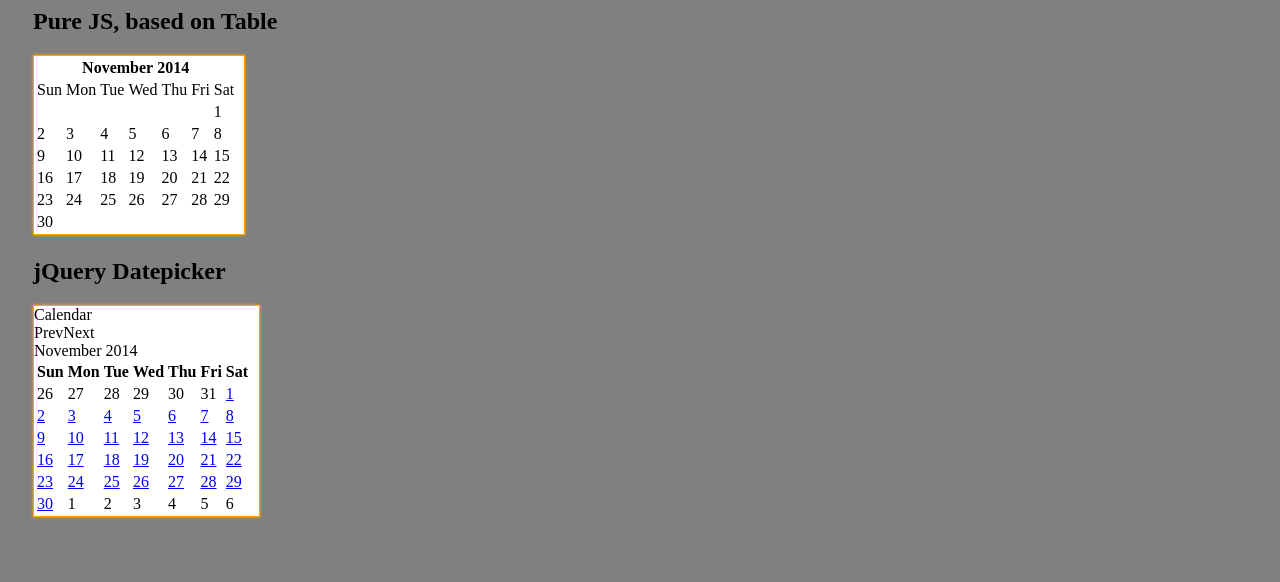
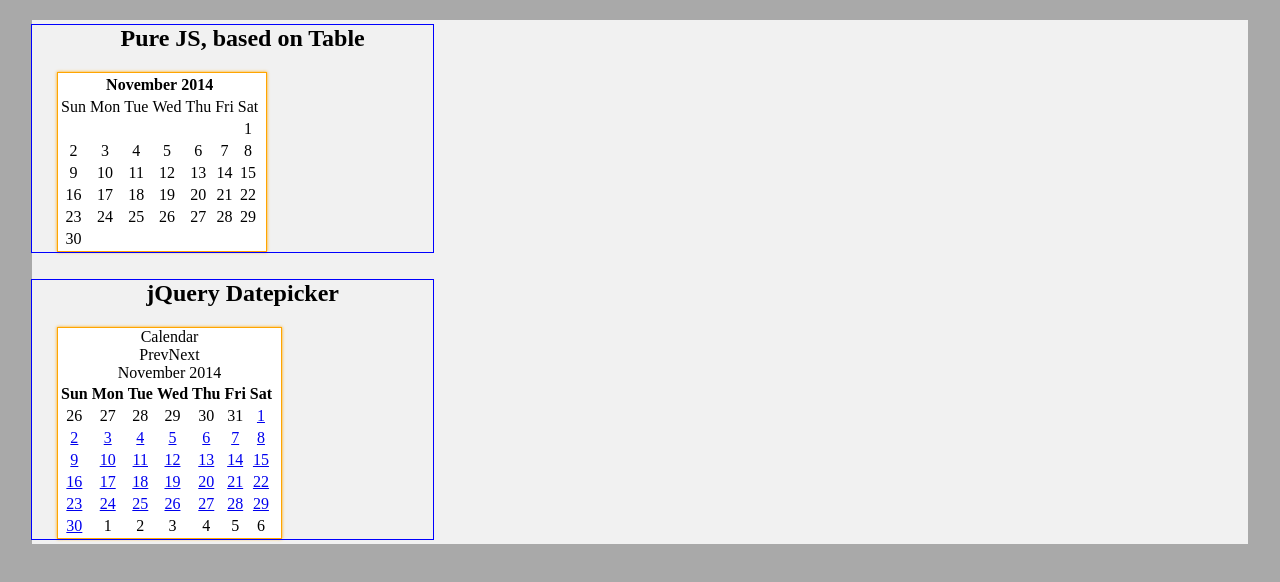
Before and after one commit to stoki-taycev/localWebReporting, a plain HTML site: page lwrUdyrenko.html in a window 1280 px wide. Drawn offline with nearby package versions, Linux system fonts and the light colour scheme.

Commit message:
Played with some of css

```diff
--- a/lwrUdyrenko.css
+++ b/lwrUdyrenko.css
@@ -1,6 +1,32 @@
+* {
+	box-sizing: border-box;
+}
+
+html {
+	background-color: #A9A9A9;
+	text-align: center;
+}
+
 body {
-	background-color: grey;
+	display: inline-block;
+	width: 95%;
+	margin: 20px auto;
+	background-color: #F1F1F1;
 }
+
+h2 {
+	margin: 5px 5px 5px 25px;
+}
+
+
+
+.calWrap {
+	width: 33%;
+	margin: 5px 0;
+	outline: 1px solid blue;
+}
+
+
 
 #calendar {
 	width: 210px;
@@ -17,7 +43,3 @@
 	background-color: white;
 	box-shadow: 0px 0px 3px orange;
 }
-
-h2 {
-	margin: 5px 5px 5px 25px;
-}
--- a/lwrUdyrenko.html
+++ b/lwrUdyrenko.html
@@ -9,11 +9,15 @@
   </head>
 
   <body>
-    <h2>Pure JS, based on Table</h2>
-    <div id="calendar">Calendar</div>
+    <div class='calWrap'>
+      <h2>Pure JS, based on Table</h2>
+      <div id="calendar">Calendar</div>
+    </div>
     <br />
-    <h2>jQuery Datepicker</h2>
-    <div id="datepicker">Calendar</div>
+    <div class='calWrap'>
+      <h2>jQuery Datepicker</h2>
+      <div id="datepicker">Calendar</div>
+    </div>
 
 <script type="text/javascript">
   var cal = new Calendar();
```
Also changed, not shown: lwrUdyrenkoJQ.html (+1 -1 lines), 1 other file.
